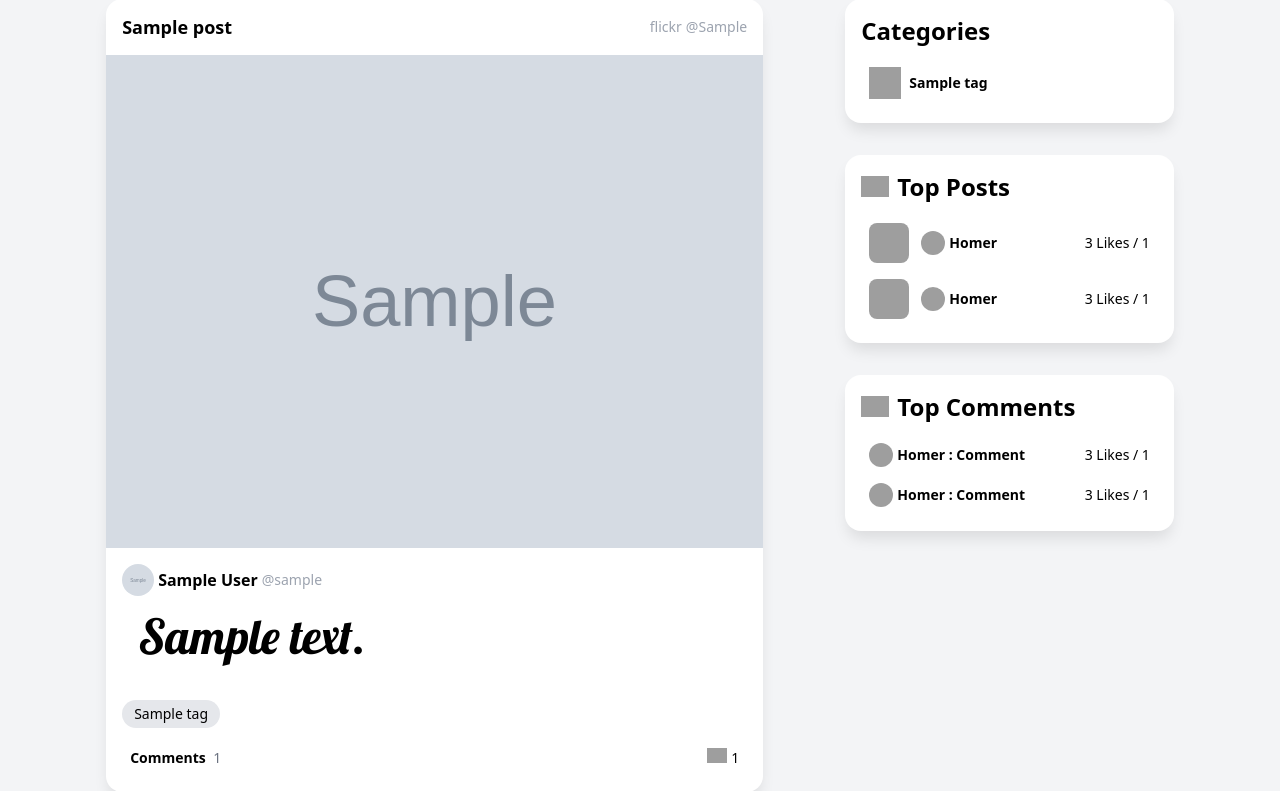
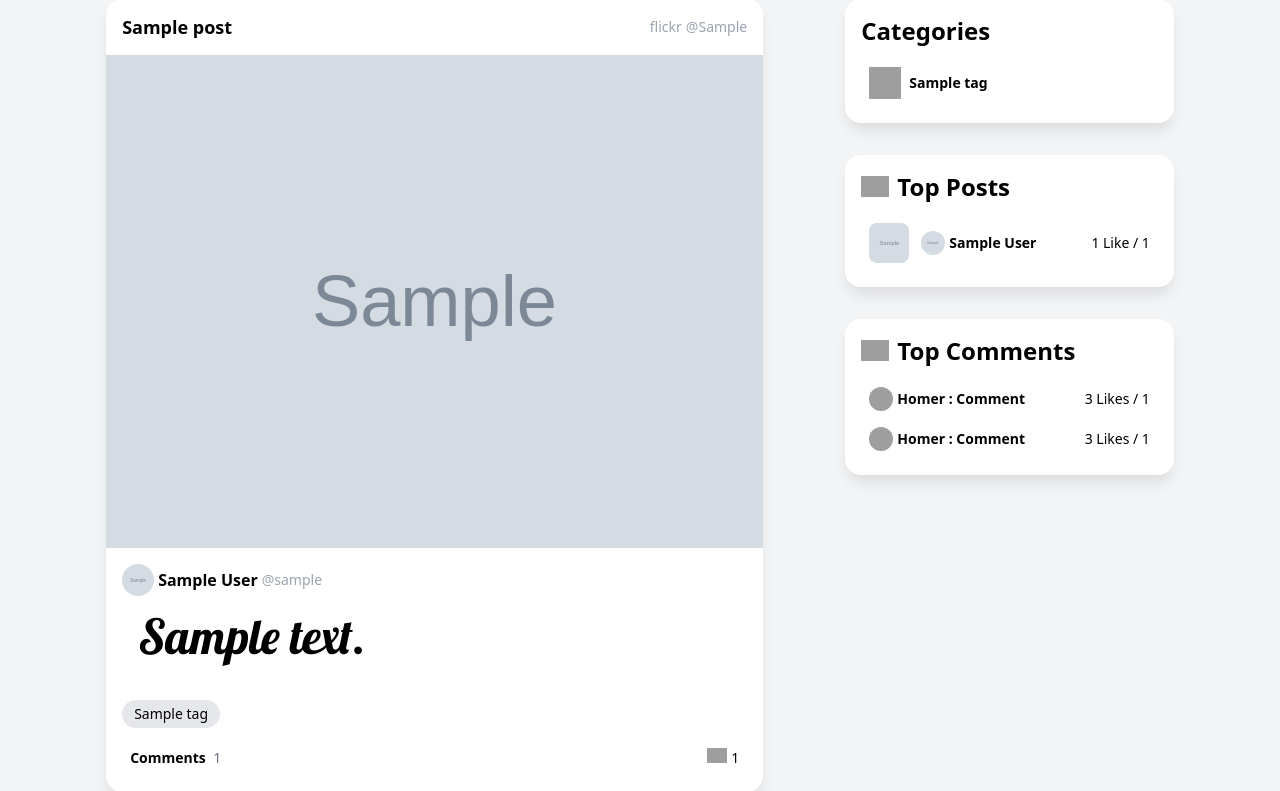
Before and after one commit to JoseB007/app_posts_flickr, a Django app: page /posts/ in a window 1280 px wide. Shown: the part 474-1265 px from the top of the page. Run offline with Django 5.2, Linux system fonts and the light colour scheme; tables that the repository leaves empty hold one stand-in row (values such as "Sample post"); grey boxes marked "Sample" are stand-in pictures; some libraries are stand-ins or nearby versions; grey boxes are pictures that could not be loaded.

Commit message:
Agregar Etiqueta de inclusion
Se agrega esta etiqueta dentro de "templatetags/posts_extras" para incluir fragmentos de la plantilla "includes/sidebar.html"
para evitar repetir codigo. En esta etiqueta se escribe la logica necesaria que se envia a la
plantilla.

```diff
--- a/a_posts/models.py
+++ b/a_posts/models.py
@@ -1,5 +1,6 @@
 from django.db import models
 from django.contrib.auth.models import User
+from django.urls import reverse
 
 import uuid
 
@@ -34,6 +35,9 @@ class Post(models.Model):
                 'avatar': '/static/img/avatars/default.jpg'
             }
         return author
+
+    def get_absolute_url(self):
+        return reverse("a_posts:post", args=[self.pk])
 
 
 class LikedPosts(models.Model):
--- /dev/null
+++ b/a_posts/templatetags/posts_extras.py
@@ -0,0 +1,17 @@
+from django import template
+from django.db.models import Count
+
+from a_posts.models import Post, Tag
+
+register = template.Library()
+
+@register.inclusion_tag("includes/sidebar.html")
+def sidebar_view(current_tag=None, *args, **kargs):
+    tags = Tag.objects.all()
+    top_posts = Post.objects.annotate(num_likes=Count('likes')).filter(num_likes__gt=0).order_by('-num_likes')[:3]
+    context = {
+        'categories': tags,
+        'current_tag': current_tag,
+        'top_posts': top_posts,
+    }
+    return context
--- a/a_posts/views.py
+++ b/a_posts/views.py
@@ -28,7 +28,6 @@ class ViewHome(generic.ListView):
     def get_context_data(self, **kwargs):
         context = super().get_context_data(**kwargs)
         context['title'] = "Django Awesome Posts"
-        context['categories'] = Tag.objects.all()
         context['current_tag'] = self.tag
         return context
 
@@ -157,7 +156,6 @@ class ViewPagePost(generic.DetailView):
 
     def get_context_data(self, **kwargs):
         context = super().get_context_data(**kwargs)
-        context['categories'] = Tag.objects.all()
         context['title'] = "Django Awesome Posts"
         context['form_comment'] = FormComment()
         context['form_reply'] = FormReply()
--- a/templates/includes/sidebar.html
+++ b/templates/includes/sidebar.html
@@ -21,26 +21,18 @@ x-transition:enter-end="opacity-100 mt-0">
             <h2>Top Posts</h2>
         </div>
         <ul class="hoverlist">
+            {% for post in top_posts %}
             <li>
-                <a href="" class="flex items-stretch justify-between">
+                <a href="{{ post.get_absolute_url }}" class="flex items-stretch justify-between">
                     <div class="flex items-center truncate">
-                        <img class="w-10 h-10 rounded-lg object-cover mr-3 shrink-0" src="https://live.staticflickr.com/65535/50618365686_36f887ab88_c.jpg">
-                        <img class="w-6 h-6 rounded-full object-cover mr-1" src="https://img.icons8.com/small/96/A9A9A9/happy.png">
-                        <span class="font-bold text-sm mr-1">Homer</span>
+                        <img class="w-10 h-10 rounded-lg object-cover mr-3 shrink-0" src="{{ post.image }}">
+                        <img class="w-6 h-6 rounded-full object-cover mr-1" src="{{ post.get_author.avatar }}">
+                        <span class="font-bold text-sm mr-1">{{ post.get_author.full_name|truncatewords:2 }}</span>
                     </div>
-                    <span class="text-sm font-light text-grey-500 shrink-0">3 Likes / 1</span>
+                    <span class="text-sm font-light text-grey-500 shrink-0">{{ post.num_likes }} Like{{ post.num_likes|pluralize:"s" }} / {{ post.comments.all.count }}</span>
                 </a>
             </li>
-            <li>
-                <a href="" class="flex items-stretch justify-between">
-                    <div class="flex items-center truncate">
-                        <img class="w-10 h-10 rounded-lg object-cover mr-3" src="https://live.staticflickr.com/65535/50618365686_36f887ab88_c.jpg">
-                        <img class="w-6 h-6 rounded-full object-cover mr-1" src="https://img.icons8.com/small/96/A9A9A9/happy.png">
-                        <span class="font-bold text-sm mr-1">Homer</span>
-                    </div>
-                    <span class="text-sm font-light text-grey-500 shrink-0">3 Likes / 1</span>
-                </a>
-            </li>
+            {% endfor %}
         </ul>
     </section>
     <section class="card p-4">
--- a/templates/layouts/a.html
+++ b/templates/layouts/a.html
@@ -17,7 +17,8 @@
 
     </main>
 
-    {% include 'includes/sidebar.html' %}
+    {% load posts_extras %}
+    {% sidebar_view current_tag %}
 
 </content>
 
```
Also changed, not shown: a_posts/templatetags/__init__.py (added).
